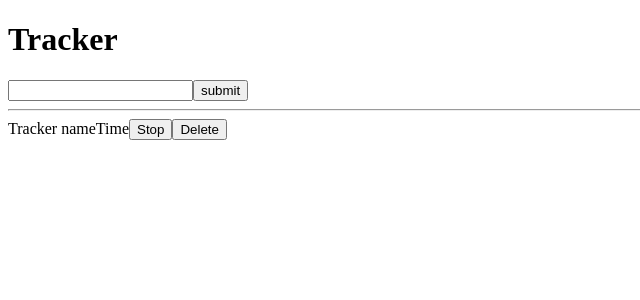
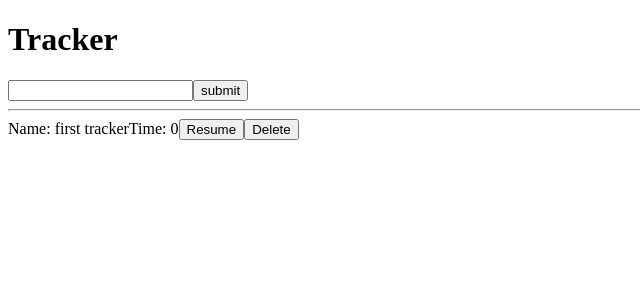
Before and after one commit to trubychyura/tracker, a React (Create React App) app: page / in a window 1280 px wide. Shown: the top 300 px of the page, without its empty margins (0-640 px from the left). Built offline with nearby package versions, Linux system fonts and the light colour scheme.

Commit message:
was fixed stopTracker action creater bug

```diff
--- a/src/App.tsx
+++ b/src/App.tsx
@@ -37,10 +37,14 @@ const App: FC<AppProps> = ({
       <Form addTracker={addTracker} />
       <hr />
       {trackers.map((tracker: any) => {
-        const { name, id, isTicking, time } = tracker;
         return (
-          <Tracker key={id} />
-          // <Tracker name={name} key={id} time={time} isTicking={isTicking} />
+          <Tracker
+            key={tracker.id}
+            settings={tracker}
+            stop={stopTracker}
+            resume={resumeTracker}
+            remove={deleteTracker}
+          />
         );
       })}
     </div>
--- a/src/components/Tracker.tsx
+++ b/src/components/Tracker.tsx
@@ -1,12 +1,50 @@
-const Tracker = () => {
+import { FC, MouseEvent, useEffect, useState } from 'react';
+import { ITracker, TrackerActionType } from '../types';
+
+interface TrackerProps {
+  stop: (id: number, time: number) => TrackerActionType;
+  resume: (id: number) => TrackerActionType;
+  remove: (id: number) => TrackerActionType;
+  settings: ITracker;
+}
+
+const Tracker: FC<TrackerProps> = ({ settings, stop, resume, remove }) => {
+  const { name, id, isTicking, time } = settings;
+
+  const [localTime, setTime] = useState(time);
+
+  useEffect(() => {
+    if (!isTicking) return;
+
+    let timer: ReturnType<typeof setInterval>;
+    timer = setInterval(() => {
+      setTime((prev) => prev + 1);
+    }, 1000);
+
+    return () => {
+      clearInterval(timer);
+    };
+  }, [isTicking]);
+
+  useEffect(() => {
+    (window as any).addEventListener('beforeunload', () => {
+      const answer = window.confirm('Do you really want to close Tracker?');
+      console.log('closing tab', answer);
+    });
+  });
+
   return (
     <div>
-      <span>Tracker name</span>
-      <span>Time</span>
-      <button>Stop</button>
-      <button>Delete</button>
+      <span>Name: {name}</span>
+      <span>Time: {localTime}</span>
+      {isTicking ? (
+        <button onClick={() => stop(id, localTime)}>Stop</button>
+      ) : (
+        <button onClick={() => resume(id)}>Resume</button>
+      )}
+      <button onClick={() => remove(id)}>Delete</button>
     </div>
   );
-}
+};
 
 export default Tracker;
--- a/src/redux/actionCreator.ts
+++ b/src/redux/actionCreator.ts
@@ -4,10 +4,7 @@ import {
   RESUME_TRACKER,
   STOP_TRACKER,
 } from './constants';
-import {
-  TrackerActionType
-} from './../types';
-
+import { TrackerActionType } from './../types';
 
 export const addTracker = (name: string): TrackerActionType => ({
   type: ADD_TRACKER,
@@ -16,7 +13,7 @@ export const addTracker = (name: string): TrackerActionType => ({
   },
 });
 
-export const stopTracker = (time: number, id: number): TrackerActionType => ({
+export const stopTracker = (id: number, time: number): TrackerActionType => ({
   type: STOP_TRACKER,
   payload: {
     time,
--- a/src/redux/trackersReducer.ts
+++ b/src/redux/trackersReducer.ts
@@ -7,7 +7,7 @@ import {
 import { ITracker, TrackerActionType } from '../types';
 
 const initialState: Array<ITracker> = [
-  { id: 0, name: 'first tracker', time: 0, isTicking: true },
+  { id: 0, name: 'first tracker', time: 0, isTicking: false },
 ];
 
 const trackersReducer = (
@@ -26,7 +26,7 @@ const trackersReducer = (
     case STOP_TRACKER:
       return [...state].map((tracker) => {
         if (tracker.id === action.payload.id) {
-          return { ...tracker, isTicking: false, time: action.payload.time };
+          return { ...tracker, isTicking: false };
         }
         return tracker;
       });
```
